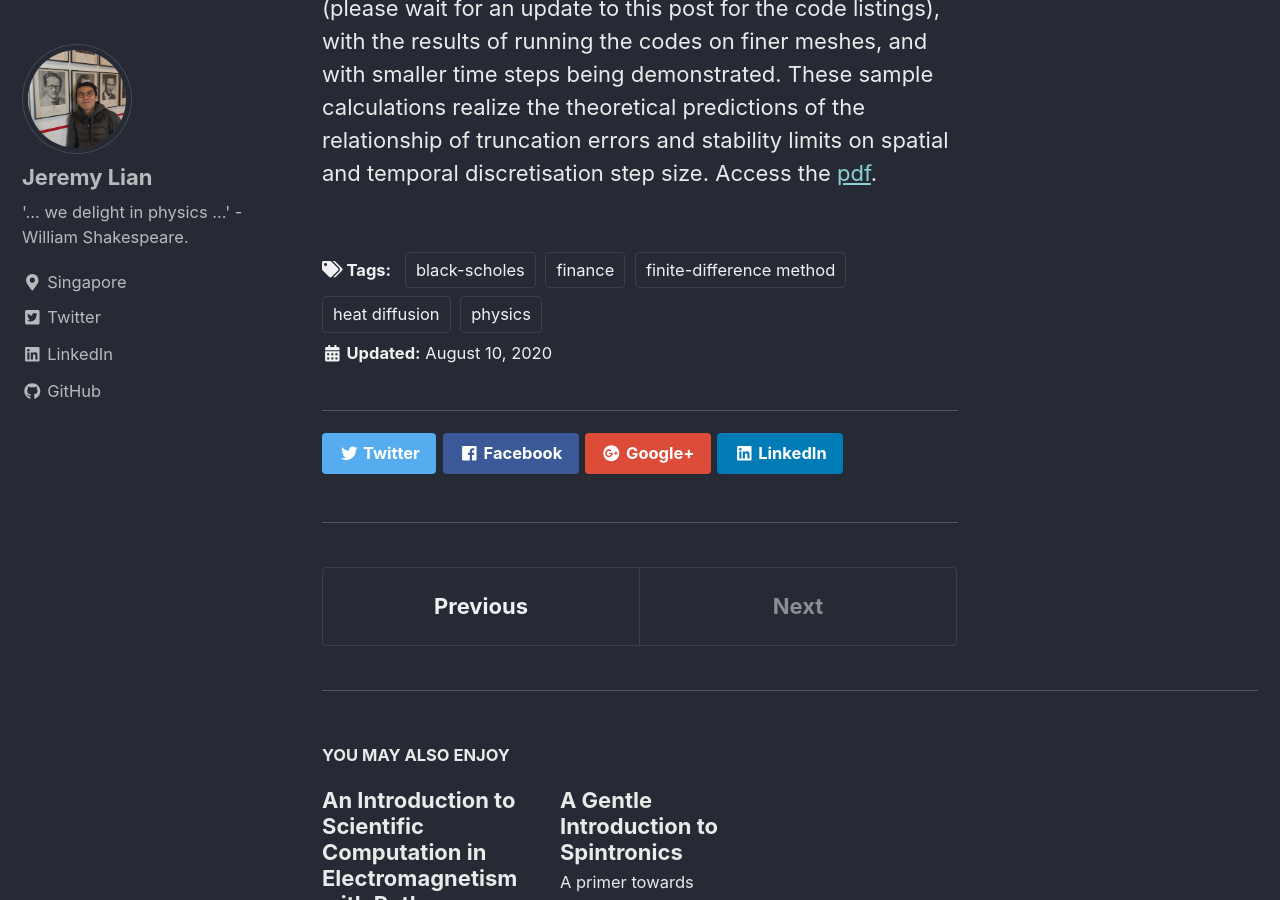
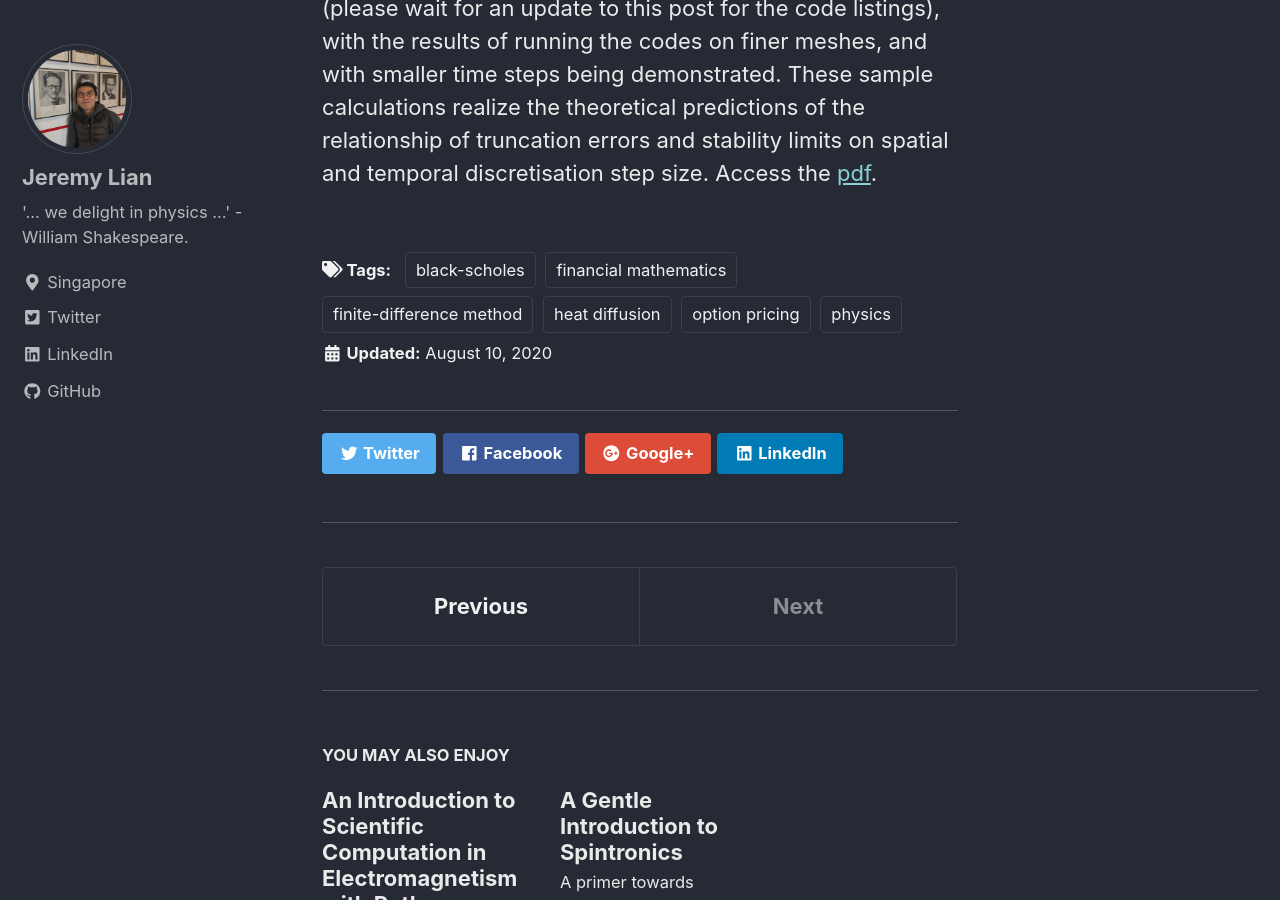
Before and after one commit to zlian001/zlian001.github.io, a Jekyll site: the page built from _posts/2020-08-10-heat.md, in a window 1280 px wide and 900 px high, scrolled down 403 px. Built offline with Jekyll 4.4.1, drawn with Linux system fonts in a browser that asks for light colours; nearby versions of some CDN libraries.

Commit message:
update tags

```diff
--- a/_posts/2020-08-10-heat.md
+++ b/_posts/2020-08-10-heat.md
@@ -1,7 +1,7 @@
 ---
 title: "Finite-Difference Approximations to the Heat/Black-Scholes Equation"
 date: 2020-08-10
-tags: [physics, finance, heat diffusion, black-scholes, finite-difference method]
+tags: [physics, financial mathematics, heat diffusion, black-scholes, option pricing, finite-difference method]
 excerpt: "Finite-difference method for parabolic linear PDE."
 ---
 
```
